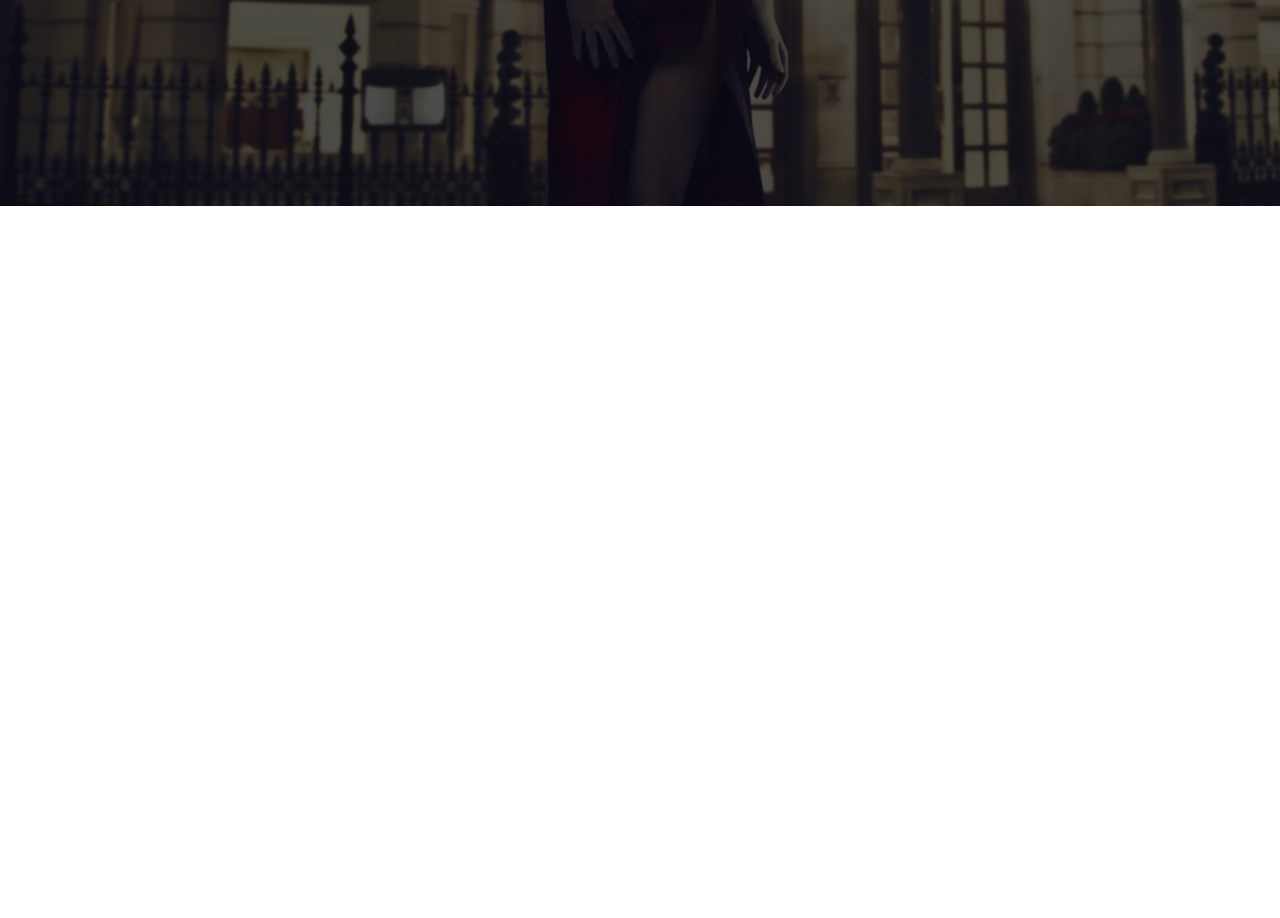
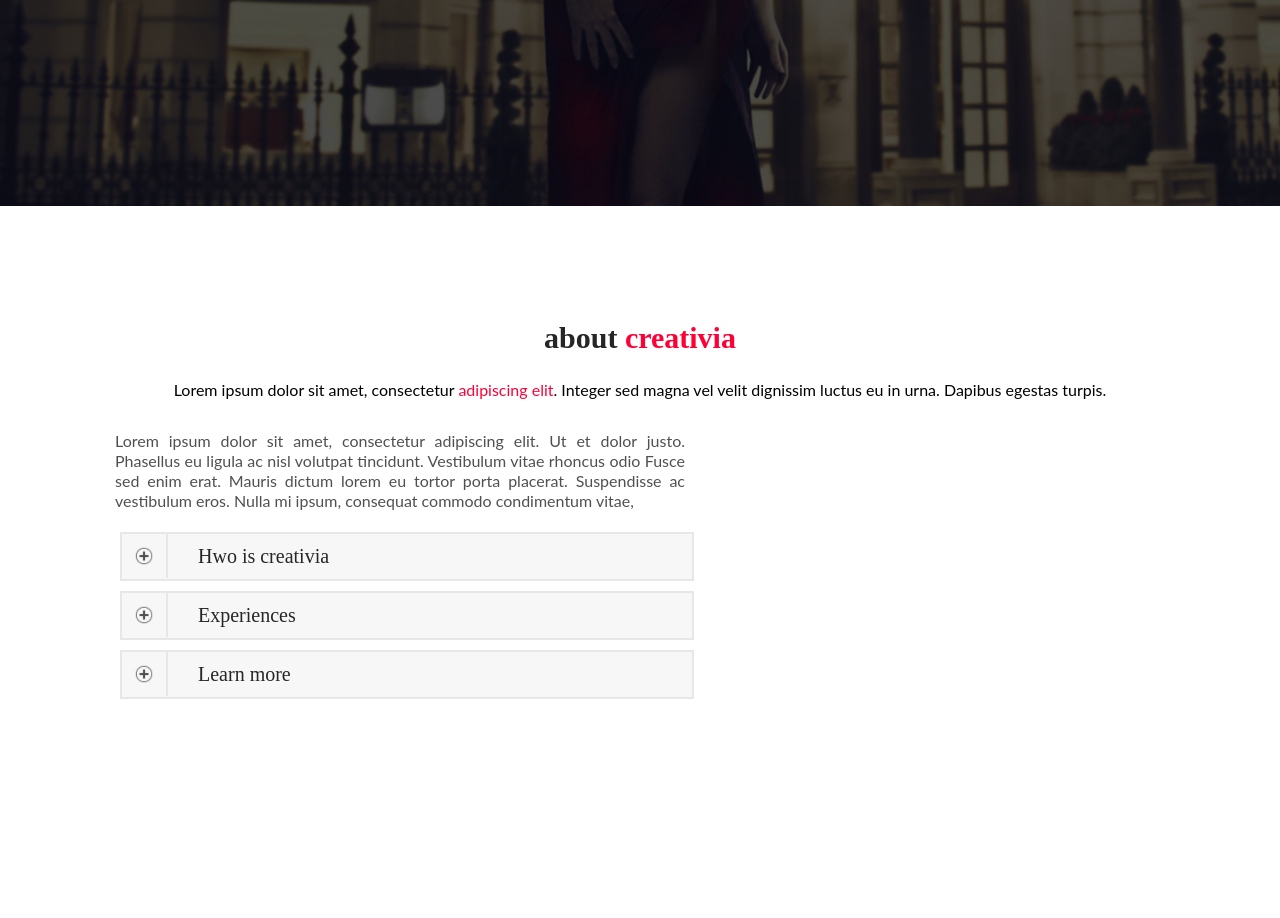
Before and after one commit to WhyNotNow22/Creativia, a plain HTML site: page index.html in a window 1280 px wide. Shown: the part 594-1512 px from the top of the page. Before the commit the page ends 800 px from the top, so only its background shows below. Drawn offline with Linux system fonts and the light colour scheme.

Commit message:
Secondsection started

```diff
--- a/index.html
+++ b/index.html
@@ -24,7 +24,7 @@
             </nav>
         </div>
         <div class="intro_text">
-            <h1 class="intro_title"><span class="main_word">why</span> creativia ?</h1>
+            <h1 class="intro_title"><span class="white_word">why</span> creativia ?</h1>
             <div class="arrows">
                 <a class="arrow_left" href="#"></a>
                 <p class="intro_discription">
@@ -42,6 +42,31 @@
             </div>
         </div>
     </div>
+
+    <div class="about_creativia">
+        <div class="about_title">
+            <h2 class="intro_title"><span class="black_word">about</span> creativia</h2>
+            <p class="about_suptitle">
+                Lorem ipsum dolor sit amet, consectetur <span class="red_word">adipiscing elit</span>.
+                Integer sed magna vel velit dignissim luctus eu in urna.
+                Dapibus egestas turpis.
+            </p>
+        </div>
+        <div class="about_discription">
+            <p class="discription_main">
+                Lorem ipsum dolor sit amet, consectetur adipiscing elit.
+                Ut et dolor justo. Phasellus eu ligula ac nisl volutpat tincidunt.
+                Vestibulum vitae rhoncus odio Fusce sed enim erat. Mauris dictum lorem eu tortor porta placerat. Suspendisse ac vestibulum eros.
+                Nulla mi ipsum, consequat commodo condimentum vitae,
+            </p>
+            <a class="shell" href="#"><div class="plus"></div><p>Hwo is creativia</p></a>
+            <a class="shell" href="#"><div class="plus"></div><p>Experiences</p></a>
+            <a class="shell" href="#"><div class="plus"></div><p>Learn more</p></a>
+        </div>
+        <div class="about_img">
+        </div>
+
+    </div>
 </body>
 
 </html>
--- a/source/style.css
+++ b/source/style.css
@@ -91,9 +91,18 @@ a {
     text-align: center;
 }
 
-.main_word {
+.white_word {
     color: white;
 }
+
+.black_word {
+    color: #262626;
+}
+
+.red_word {
+    color:  #ff0036;
+}
+
 
 .intro_discription {
     text-align: center;
@@ -122,9 +131,6 @@ a {
     background: url("../source/image/left_active.png") center no-repeat;
 }
 
-.arrow_left:hover {
-    background-image: url("../source/image/left_active.png") center no-repeat;
-}
 
 .arrow_right{
     padding-top: 160px;
@@ -160,3 +166,70 @@ a {
 .btn:hover {
     background-color: #ff0036;
 }
+
+/*SecondPart*/
+
+.about_creativia {
+    width: 100%;
+    height: 1175px;
+    box-sizing: border-box;
+    padding: 90px 115px;
+}
+
+
+.about_suptitle {
+    text-align: center;
+    color: black;
+    font-family: "Lato";
+    font-size: 16px;
+}
+
+.about_discription {
+    width: 570px;
+    height: 500px;
+    display: flex;
+    flex-direction: column;
+}
+
+.discription_main {
+    color: #505050;
+    font-family: "Lato";
+    font-size: 16px;
+    line-height: 20px;
+    text-align: justify;
+}
+
+.shell {
+    margin: 5px;
+    width: 570px;
+    height: 45px;
+    background-color: #f7f7f7;
+    border: 2px solid #e7e7e7;
+    color: #262626;
+    font-family: "Raleway";
+    font-size: 20px;
+    display: flex;
+    transition: color 0.2s linear;
+}
+
+.shell p {
+    margin: auto 30px;
+}
+
+.plus {
+    border-right: 2px solid #e7e7e7;
+    padding: 12px;
+    width: 20px;
+    height: 20px;
+    background: url("../source/image/Shape1.png") center no-repeat;
+    background-size: 20px;
+    transition: background 0.1s linear;
+}
+
+.shell:hover {
+    color: #ff0036;
+}
+
+.shell:hover .plus {
+    background: url("../source/image/Shape2.png") center no-repeat;
+}
```
Also changed, not shown: source/image/Shape1.png (added), source/image/Shape2.png (added), source/image/group.jpg (added).
